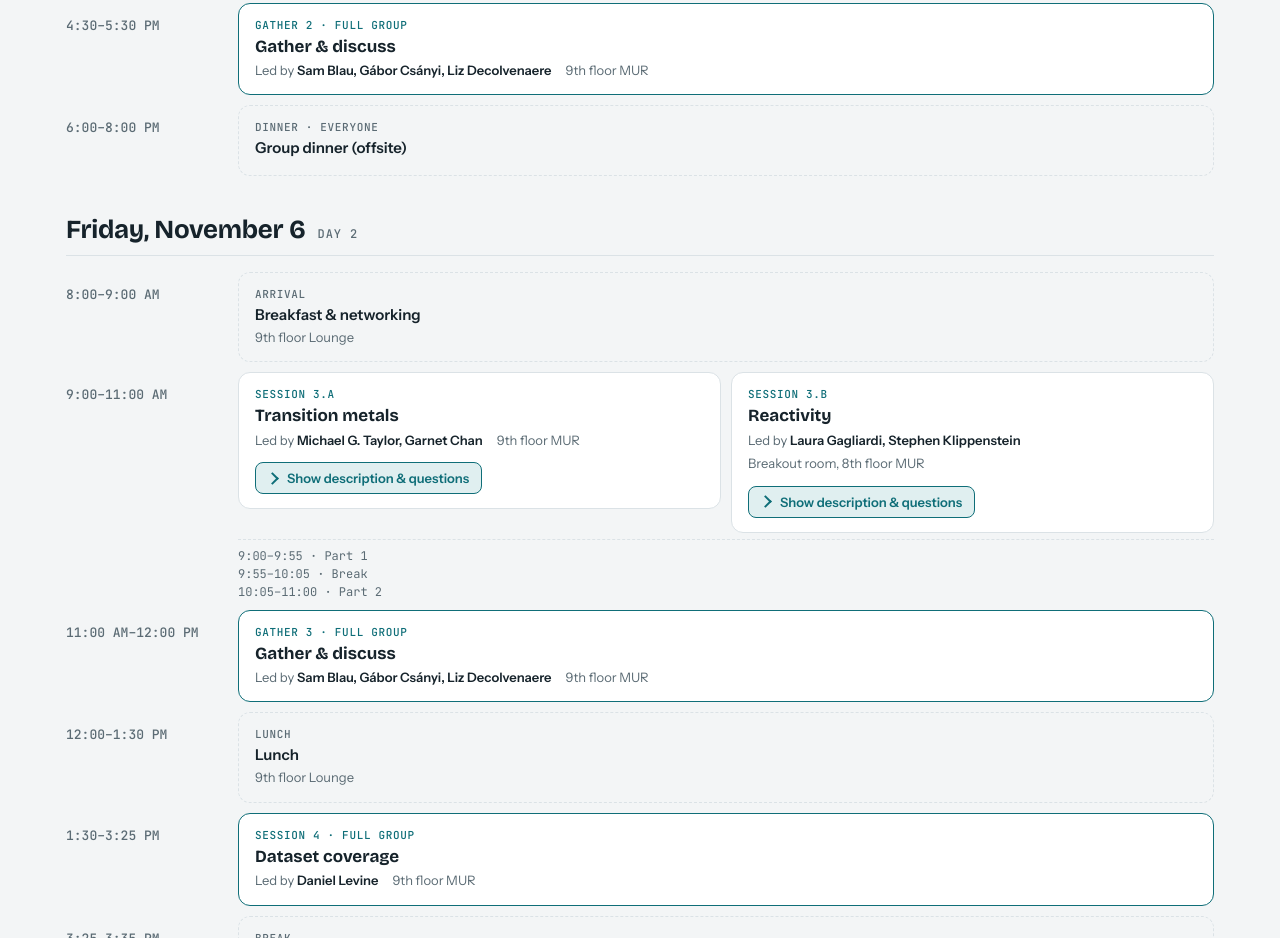
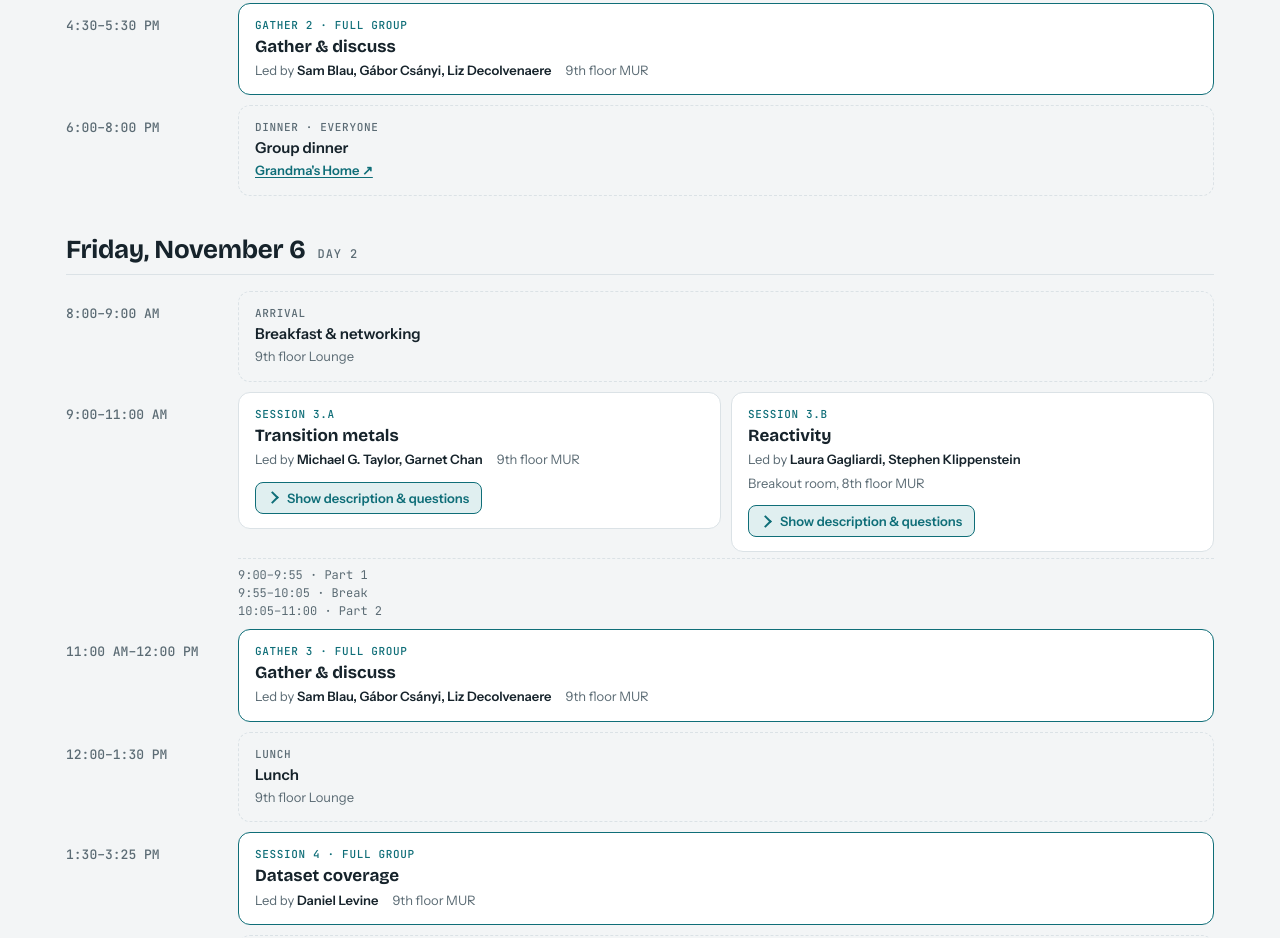
Before and after one commit to tallakahath/cc4ml, a plain HTML site: page index.html in a window 1280 px wide. Shown: the part 1244-2182 px from the top of the page. Drawn offline with nearby package versions, Linux system fonts and the light colour scheme.

Commit message:
Add Grandma's Home dinner venue with link

```diff
--- a/index.html
+++ b/index.html
@@ -92,6 +92,8 @@ h1 { font-family: var(--display); font-weight: 700; font-size: clamp(34px, 6vw,
 .blk.meal .blk-t { font: 600 15px var(--body); }
 .meta { display: flex; flex-wrap: wrap; gap: 4px 14px; font-size: 13px; color: var(--muted); }
 .meta b { color: var(--fg); font-weight: 600; }
+.meta a { color: var(--accent); font-weight: 600; text-decoration: underline; text-underline-offset: 2px; }
+.meta a:focus-visible { outline: 2px solid var(--accent); outline-offset: 1px; }
 .note { font-size: 12px; color: var(--accent); font-weight: 600; }
 .par { display: grid; grid-template-columns: 1fr 1fr; gap: 10px; min-width: 0; }
 .parts { display: grid; gap: 2px; margin-top: 6px; padding-top: 8px; border-top: 1px dashed var(--line); font: 400 12px var(--mono); color: var(--muted); font-variant-numeric: tabular-nums; }
@@ -269,7 +271,7 @@ const DAYS = [
       { id: "2.B", k: "Session 2.B · MLIP developers", title: "Energy and force budget allocation (+ energy types)", leads: "Ilyes Batatia, Liz Decolvenaere", room: BRK }
     ], parts: ["2:30–3:25  Part 1", "3:25–3:35  Break", "3:35–4:30  Part 2"] },
     { t: "4:30–5:30 PM", plenary: 1, k: "Gather 2 · Full group", title: "Gather & discuss", leads: ORG_LEADS, room: MUR },
-    { t: "6:00–8:00 PM", meal: 1, k: "Dinner · Everyone", title: "Group dinner (offsite)" }
+    { t: "6:00–8:00 PM", meal: 1, k: "Dinner · Everyone", title: "Group dinner", room: `<a href="https://grandmashome.us" target="_blank" rel="noopener">Grandma's Home ↗</a>` }
   ]},
   { d: "Friday, November 6", k: "Day 2", slots: [
     { t: "8:00–9:00 AM", meal: 1, k: "Arrival", title: "Breakfast & networking", room: LNG },
```
